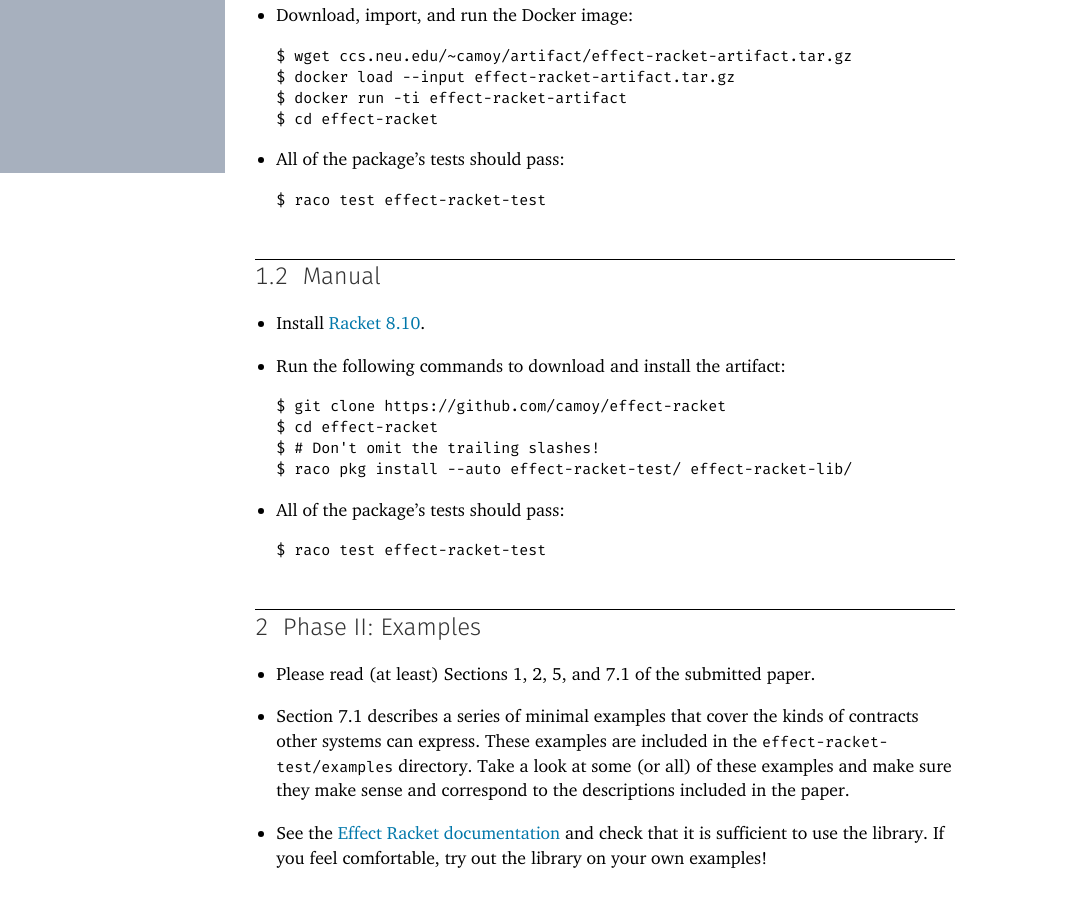
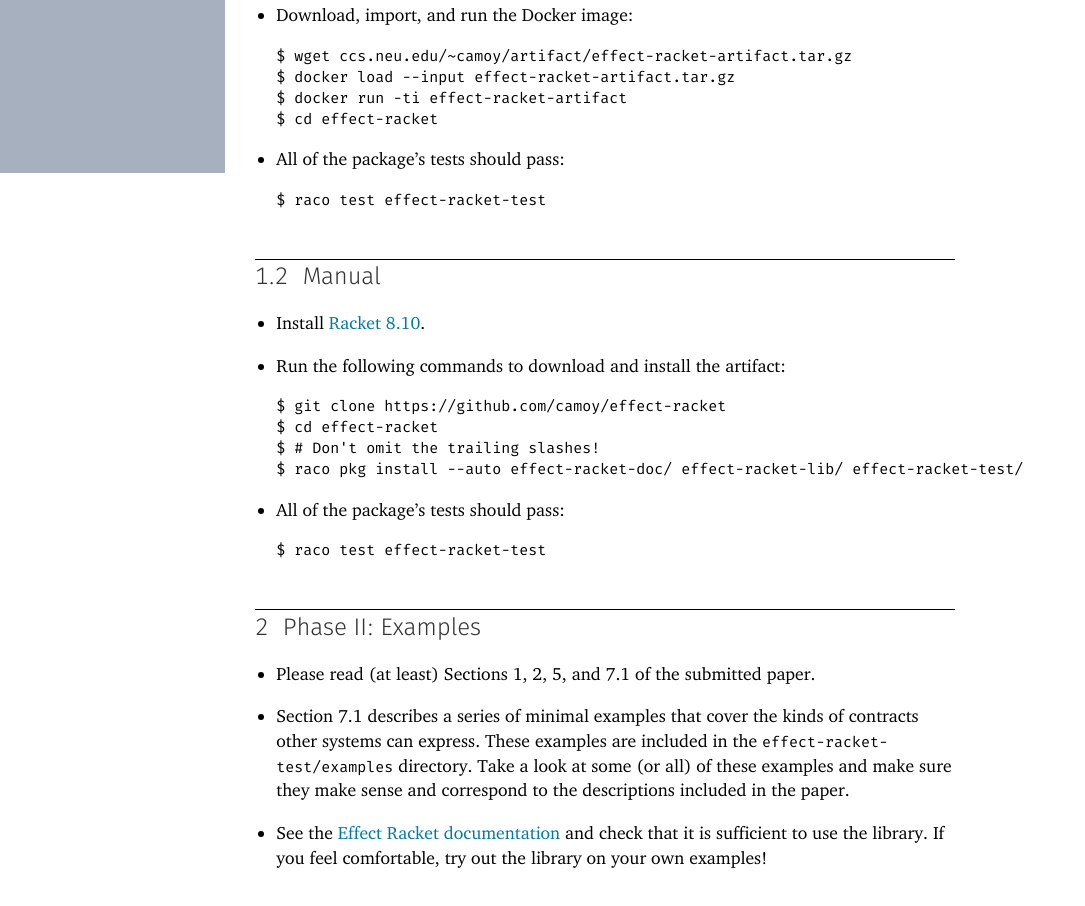
Before and after one commit to camoy/effect-racket, a plain HTML site: page docs/artifact.html in a window 1280 px wide. Shown: the part 627-1533 px from the top of the page, without its empty margins (0-1085 px from the left). Drawn offline with Linux system fonts and the light colour scheme.

Commit message:
also install docs

```diff
--- a/docs/artifact.html
+++ b/docs/artifact.html
@@ -7,7 +7,7 @@ a very limited number of tools: bash, coreutils, nano, and vim. Perform a
 manual installation if you want to use your own development environment.</p><ul><li><p><div class="SIntrapara">Download, import, and run the Docker image:
 </div><div class="SIntrapara"><table cellspacing="0" cellpadding="0" class="SVerbatim"><tr><td><p><span class="stt">$ wget ccs.neu.edu/~camoy/artifact/effect-racket-artifact.tar.gz</span></p></td></tr><tr><td><p><span class="stt">$ docker load --input effect-racket-artifact.tar.gz</span></p></td></tr><tr><td><p><span class="stt">$ docker run -ti effect-racket-artifact</span></p></td></tr><tr><td><p><span class="stt">$ cd effect-racket</span></p></td></tr></table></div></p></li><li><p><div class="SIntrapara">All of the package&rsquo;s tests should pass:
 </div><div class="SIntrapara"><table cellspacing="0" cellpadding="0" class="SVerbatim"><tr><td><p><span class="stt">$ raco test effect-racket-test</span></p></td></tr></table></div></p></li></ul><h4>1.2<tt>&nbsp;</tt><a name="(part._.Manual)"></a>Manual</h4><ul><li><p>Install <a href="https://download.racket-lang.org/all-versions.html">Racket 8.10</a>.</p></li><li><p><div class="SIntrapara">Run the following commands to download and install the artifact:
-</div><div class="SIntrapara"><table cellspacing="0" cellpadding="0" class="SVerbatim"><tr><td><p><span class="stt">$ git clone https://github.com/camoy/effect-racket</span></p></td></tr><tr><td><p><span class="stt">$ cd effect-racket</span></p></td></tr><tr><td><p><span class="stt">$ # Don't omit the trailing slashes!</span></p></td></tr><tr><td><p><span class="stt">$ raco pkg install --auto effect-racket-test/ effect-racket-lib/</span></p></td></tr></table></div></p></li><li><p><div class="SIntrapara">All of the package&rsquo;s tests should pass:
+</div><div class="SIntrapara"><table cellspacing="0" cellpadding="0" class="SVerbatim"><tr><td><p><span class="stt">$ git clone https://github.com/camoy/effect-racket</span></p></td></tr><tr><td><p><span class="stt">$ cd effect-racket</span></p></td></tr><tr><td><p><span class="stt">$ # Don't omit the trailing slashes!</span></p></td></tr><tr><td><p><span class="stt">$ raco pkg install --auto effect-racket-doc/ effect-racket-lib/ effect-racket-test/</span></p></td></tr></table></div></p></li><li><p><div class="SIntrapara">All of the package&rsquo;s tests should pass:
 </div><div class="SIntrapara"><table cellspacing="0" cellpadding="0" class="SVerbatim"><tr><td><p><span class="stt">$ raco test effect-racket-test</span></p></td></tr></table></div></p></li></ul><h3>2<tt>&nbsp;</tt><a name="(part._.Phase_.I.I__.Examples)"></a>Phase II: Examples</h3><ul><li><p>Please read (at least) Sections 1, 2, 5, and 7.1 of the submitted paper.</p></li><li><p>Section 7.1 describes a series of minimal examples that cover the kinds
 of contracts other systems can express. These examples are included in
 the <span class="stt">effect-racket-test/examples</span> directory. Take a look at some (or all)
```
Also changed, not shown: docs/index.html (+1 -1 lines), 1 other file.
